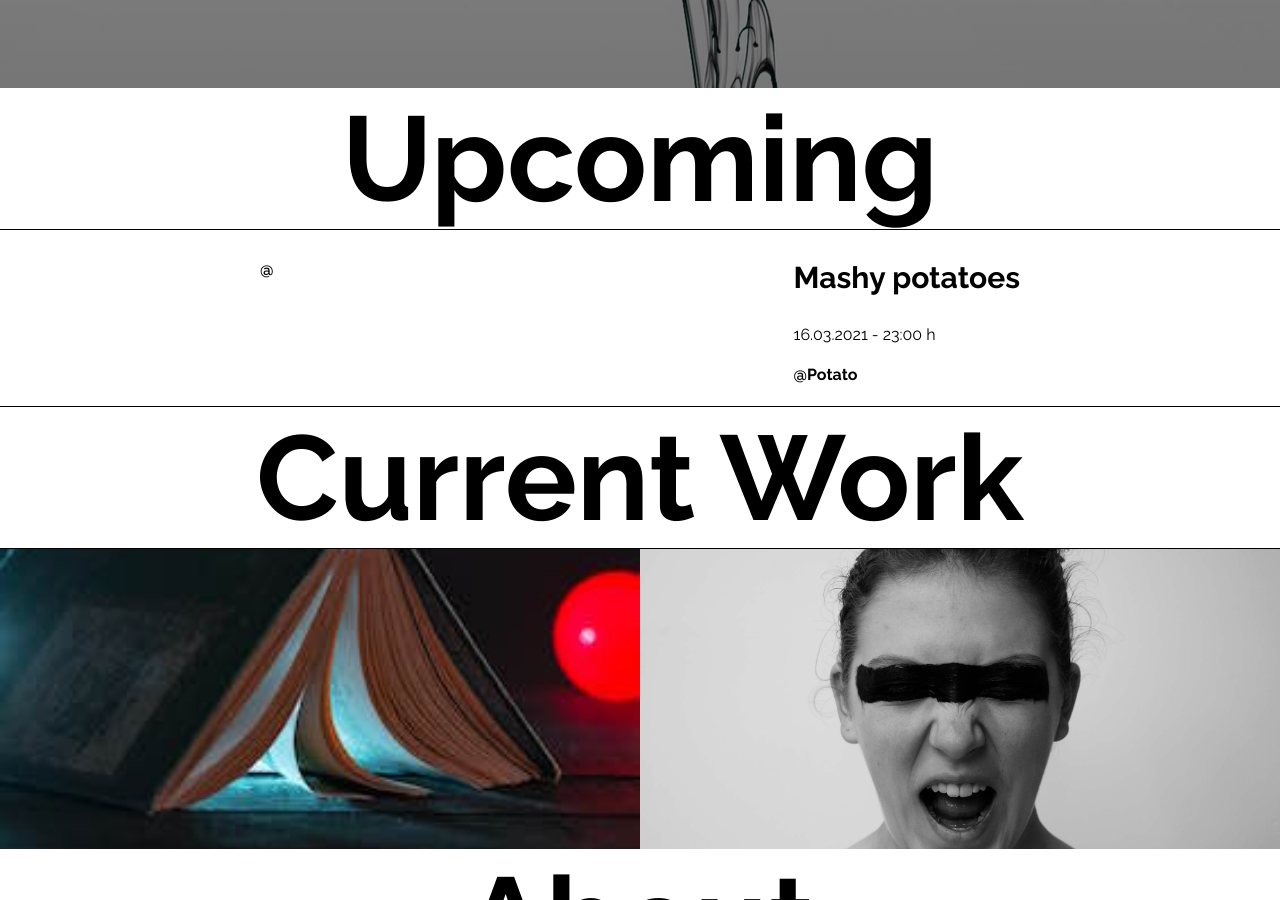
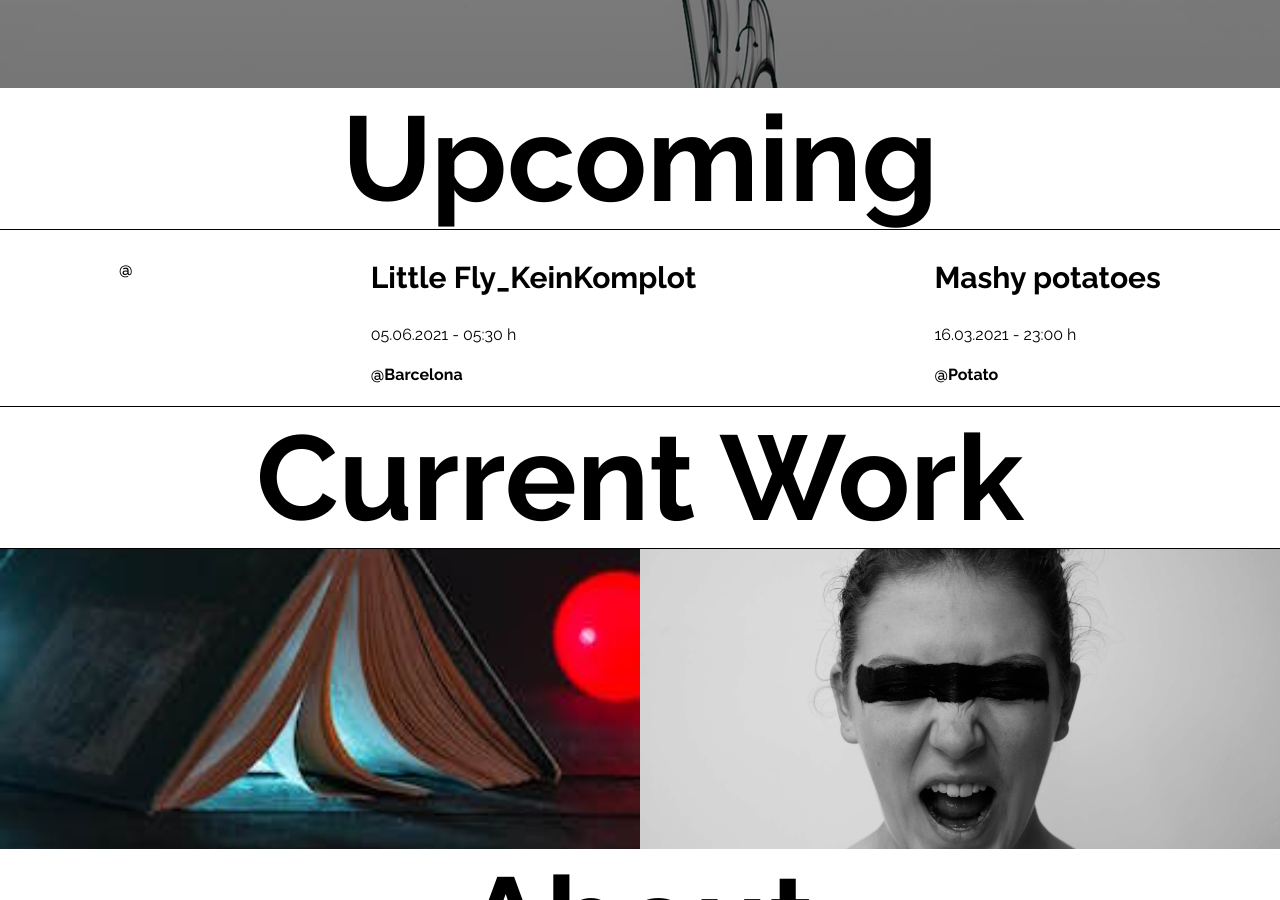
Before and after one commit to matteocarpi/julia, a Jekyll site: the page built from pages/index.md, in a window 1280 px wide and 900 px high, scrolled down 812 px. Built offline with Jekyll 4.4.1, drawn with Linux system fonts in a browser that asks for light colours.

Commit message:
Update from Forestry.io Julia Proeglhoef updated pages/index.md

```diff
--- a/pages/index.md
+++ b/pages/index.md
@@ -22,10 +22,15 @@ bio: |
 
   Julia ist in Österreich geboren und aufgewachsen. In Wien absolviert sie eine Ausbildung zur Schauspielerin und in den Grundlagen des Filmemachens. Sie schließt ihr Studium der Theater-, Film- und Medienwissenschaften mit Schwerpunkt Theaterpädagogik ab. Nachdem sie in diesen Bereichen gearbeitet und ihr erstes eigenes Stück ‚Die Löwen sind den Schmetterlingen nicht lästig’ entwickelt hatte, entschließt sie sich ihrer künstlerischen Praxis volle Aufmerksamkeit zu schenken und macht ihren Master in „Devised Theatre and Performance“ (arthaus / LISPA Berlin und Rose Bruford College London).
 upcoming_performances:
-- date:
-  title: ''
+- title: ''
+  date:
   link: ''
   venue: ''
+  venue_link: ''
+- date: 2021-06-05 05:30:00 +0000
+  title: Little Fly_KeinKomplot
+  link: http://perpetracions.ccsantmarti.net/ed21/
+  venue: Barcelona
   venue_link: ''
 - title: Mashy potatoes
   date: 2021-03-16 23:00:00 +0000
```
